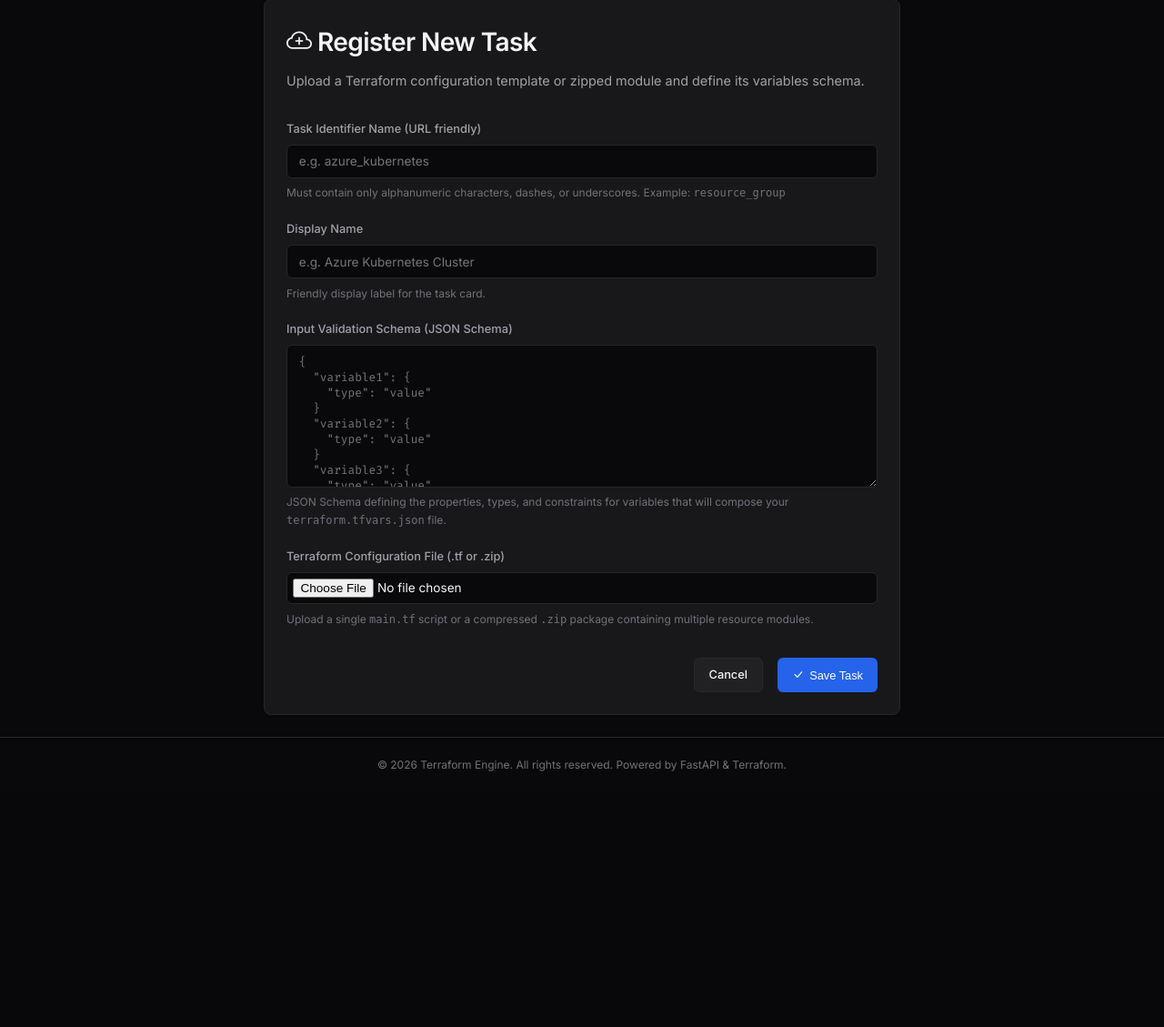
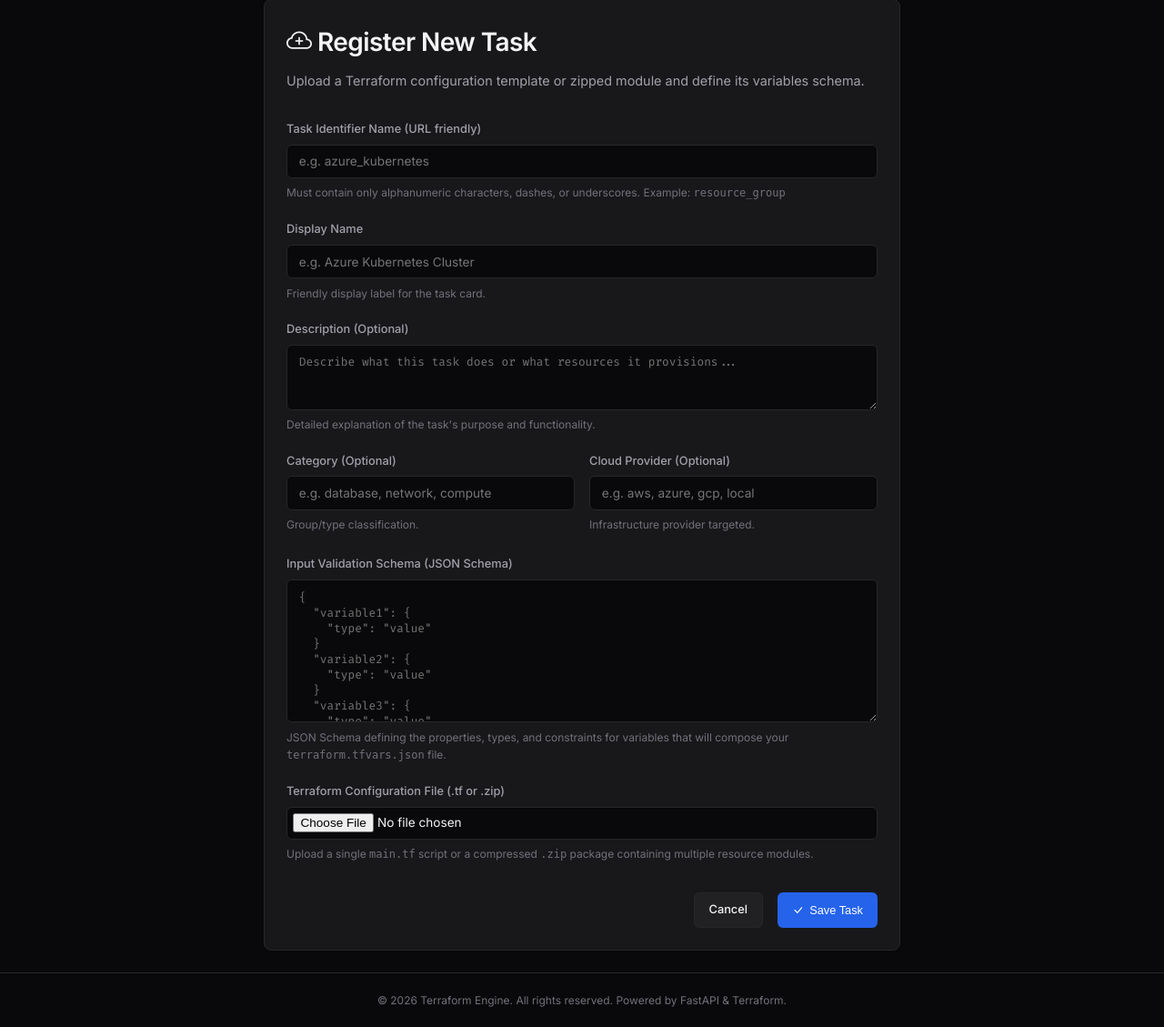
Before and after one commit to asadongit/tf-multicloud-app, a FastAPI app: page /tasks/new in a window 1280 px wide. Shown: the part 151-1280 px from the top of the page at 91% size. Before the commit the page ends 999 px from the top, so only its background shows below. Run offline with FastAPI, Linux system fonts and the light colour scheme; parts of the project's set-up code (start-up, migrations or seed data) failed here and were passed over; some libraries are stand-ins or nearby versions.

Commit message:
adding features

```diff
--- a/app/main.py
+++ b/app/main.py
@@ -10,10 +10,6 @@ from app.api.deployments import router as deployments_router
 from app.frontend.router import router as frontend_router
 from app.core.queue import init_arq_pool
 from app.mcp_server import mcp
-
-
-# Mount the MCP server to /mcp route
-app.mount("/mcp", mcp.sse_app())
 
 # Create database tables
 Base.metadata.create_all(bind=engine)
@@ -37,6 +33,8 @@ app.include_router(deployments_router)
 # Register HTML Frontend Router
 app.include_router(frontend_router)
 
+# Mount the MCP server to /mcp route
+app.mount("/mcp", mcp.sse_app())
 
 if __name__ == "__main__":
     uvicorn.run("app.main:app", host="127.0.0.1", port=8001, reload=True)
--- a/app/mcp_server.py
+++ b/app/mcp_server.py
@@ -19,19 +19,28 @@ HEADERS = {
 
 
 @mcp.tool()
-async def list_tasks() -> str:
+async def list_tasks(category: str = None, provider: str = None) -> str:
     """
     List all available Terraform tasks (templates) in the registry.
+    Args:
+        category: Optional category to filter tasks (e.g. database, network, compute).
+        provider: Optional cloud provider to filter tasks (e.g. aws, azure, gcp).
     Returns:
         JSON string representing the list of tasks and their details.
     """
-    #user_token = ctx.request_context.get("authorization_header")
-    #headers = {"Authorization": f"Bearer {user_token}"}
-
+    params = {"view": "summary"}
+    if category:
+        params["category"] = category
+    if provider:
+        params["provider"] = provider
 
     try:
         async with httpx.AsyncClient() as client:
-            response = await client.get(f"{API_BASE_URL}/tasks", headers=HEADERS)
+            response = await client.get(
+                f"{API_BASE_URL}/tasks",
+                params=params,
+                headers=HEADERS
+            )
             response.raise_for_status()
             return response.text
     except httpx.HTTPError as exc:
--- a/app/templates/new_task.html
+++ b/app/templates/new_task.html
@@ -42,6 +42,30 @@
         <input type="text" id="display_name" name="display_name" class="form-control"
           placeholder="e.g. Azure Kubernetes Cluster" required>
         <span class="form-help">Friendly display label for the task card.</span>
+      </div>
+
+      <!-- Description -->
+      <div class="form-group">
+        <label for="description">Description (Optional)</label>
+        <textarea id="description" name="description" class="form-control" rows="3"
+          placeholder="Describe what this task does or what resources it provisions..."></textarea>
+        <span class="form-help">Detailed explanation of the task's purpose and functionality.</span>
+      </div>
+
+      <!-- Category and Provider -->
+      <div style="display: flex; gap: 1rem; margin-bottom: 1.5rem;">
+        <div class="form-group" style="flex: 1; margin-bottom: 0;">
+          <label for="category">Category (Optional)</label>
+          <input type="text" id="category" name="category" class="form-control"
+            placeholder="e.g. database, network, compute">
+          <span class="form-help">Group/type classification.</span>
+        </div>
+        <div class="form-group" style="flex: 1; margin-bottom: 0;">
+          <label for="provider">Cloud Provider (Optional)</label>
+          <input type="text" id="provider" name="provider" class="form-control"
+            placeholder="e.g. aws, azure, gcp, local">
+          <span class="form-help">Infrastructure provider targeted.</span>
+        </div>
       </div>
 
       <!-- JSON Input Schema -->
@@ -91,6 +115,9 @@
 
     const taskName = document.getElementById("task_name").value.trim();
     const displayName = document.getElementById("display_name").value.trim();
+    const description = document.getElementById("description").value.trim();
+    const category = document.getElementById("category").value.trim();
+    const provider = document.getElementById("provider").value.trim();
     const schemaText = document.getElementById("input_schema").value.trim();
     const fileInput = document.getElementById("script");
     const errorBlock = document.getElementById("form-error-block");
@@ -123,6 +150,15 @@
     const formData = new FormData();
     formData.append("task_name", taskName);
     formData.append("display_name", displayName);
+    if (description) {
+      formData.append("description", description);
+    }
+    if (category) {
+      formData.append("category", category);
+    }
+    if (provider) {
+      formData.append("provider", provider);
+    }
     formData.append("input_schema", schemaText);
     formData.append("script", fileInput.files[0]);
 
```
Also changed, not shown: app/api/tasks.py (+16 -4 lines), app/schemas/task.py (+10 -0 lines).
